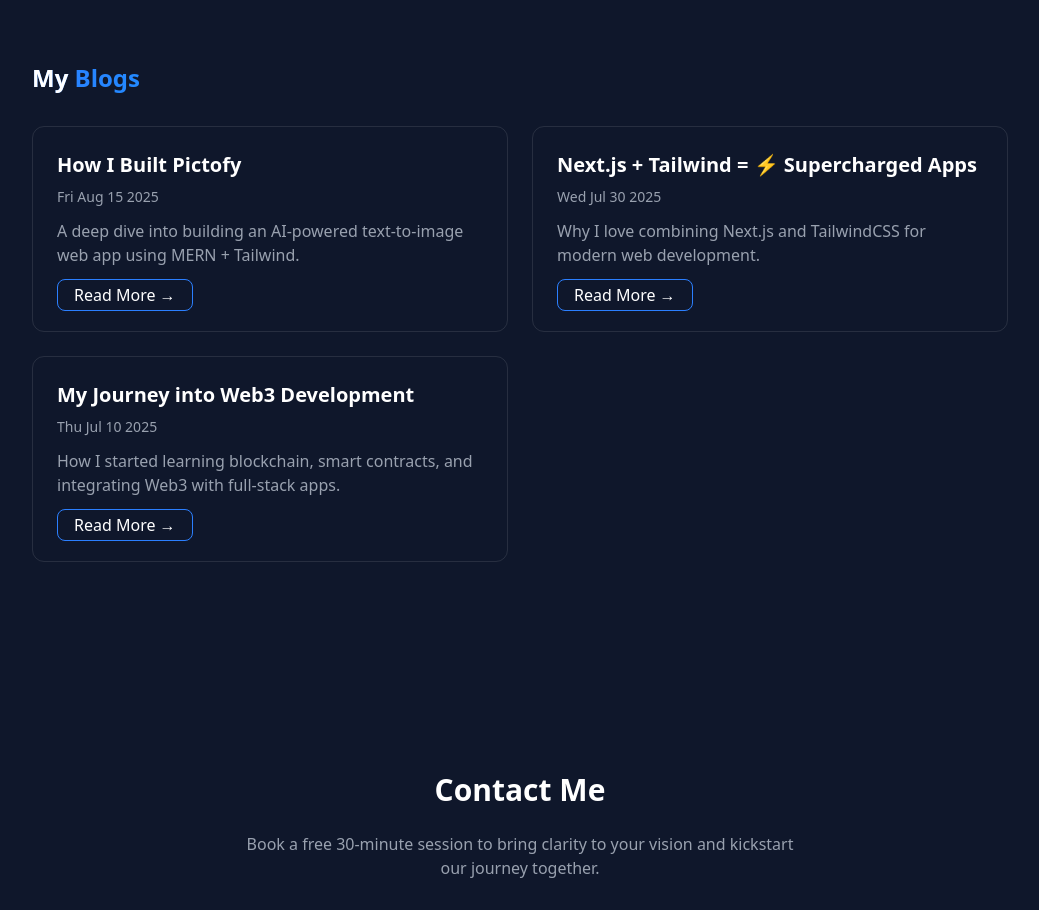
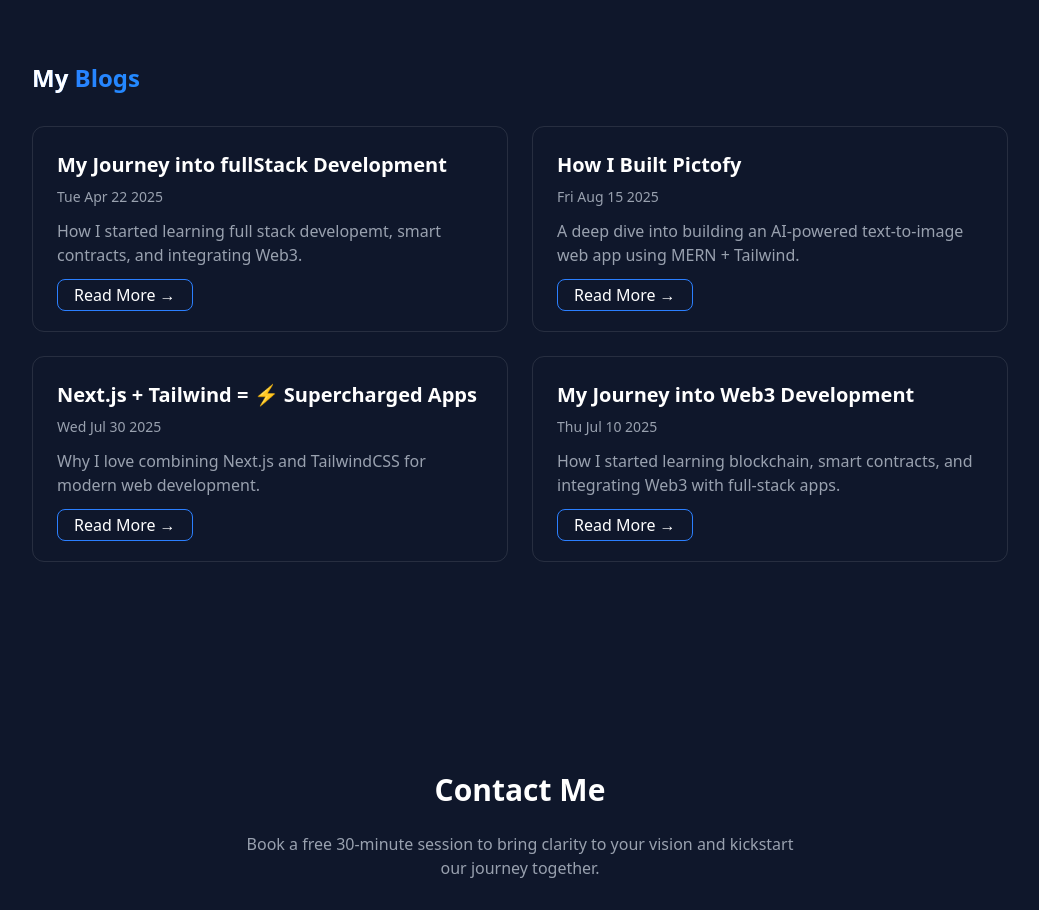
Before and after one commit to rajscriptsGH/Portfolio, a Next.js app: page / in a window 1280 px wide. Shown: the part 2360-3270 px from the top of the page, without its empty margins (120-1159 px from the left). Built offline with nearby package versions, Linux system fonts and the light colour scheme; a web font is replaced by a local one.

Commit message:
blogs updated

```diff
--- a/src/components/Blogs.tsx
+++ b/src/components/Blogs.tsx
@@ -9,6 +9,12 @@ interface Blog {
 }
 
 const blogs: Blog[] = [
+    {
+        title: "My Journey into fullStack Development",
+        description: "How I started learning full stack developemt, smart contracts, and integrating Web3.",
+        date: "2025-04-22",
+        link: "/blogs/web2-journey",
+    },
     {
         title: "How I Built Pictofy",
         description: "A deep dive into building an AI-powered text-to-image web app using MERN + Tailwind.",
@@ -27,6 +33,7 @@ const blogs: Blog[] = [
         date: "2025-07-10",
         link: "/blogs/web3-journey",
     },
+
 ]
 
 const Blogs = () => {
```
